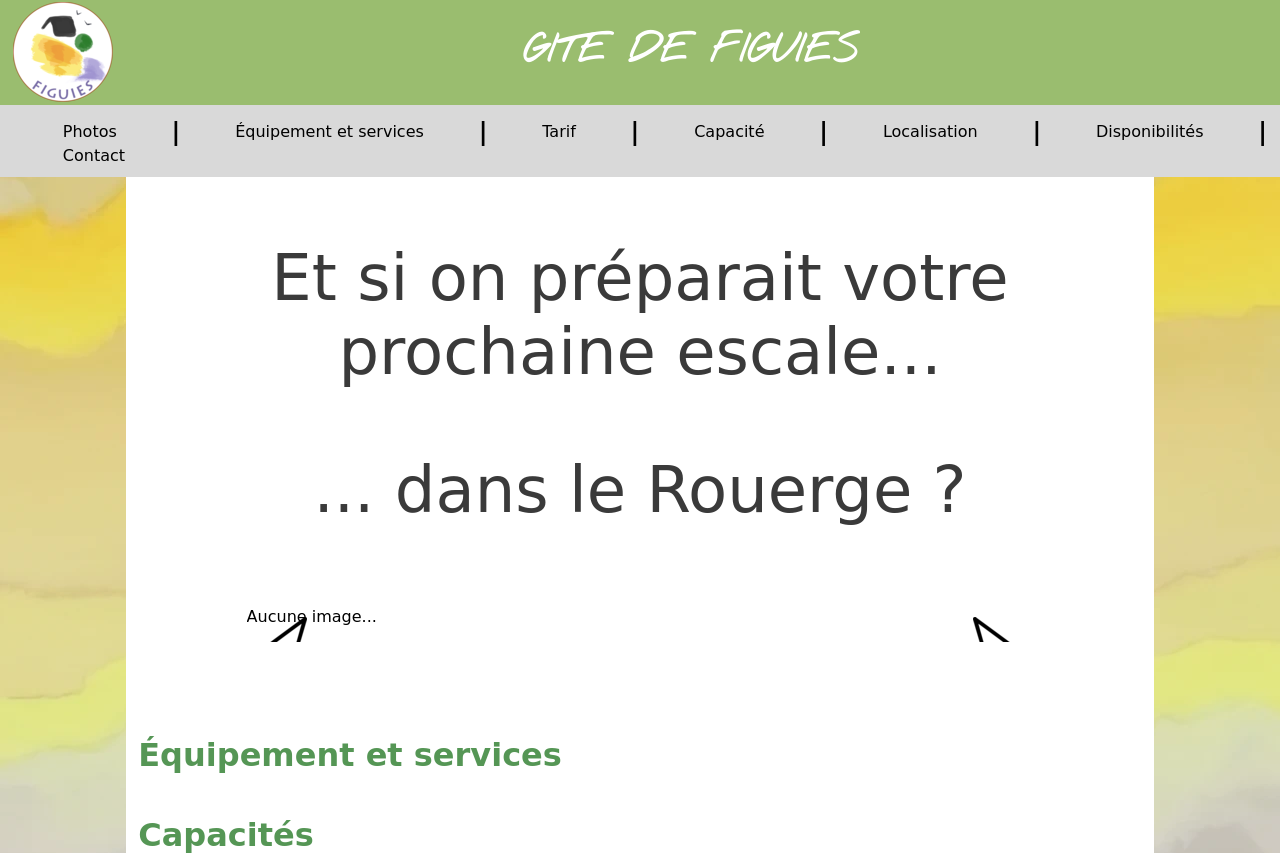
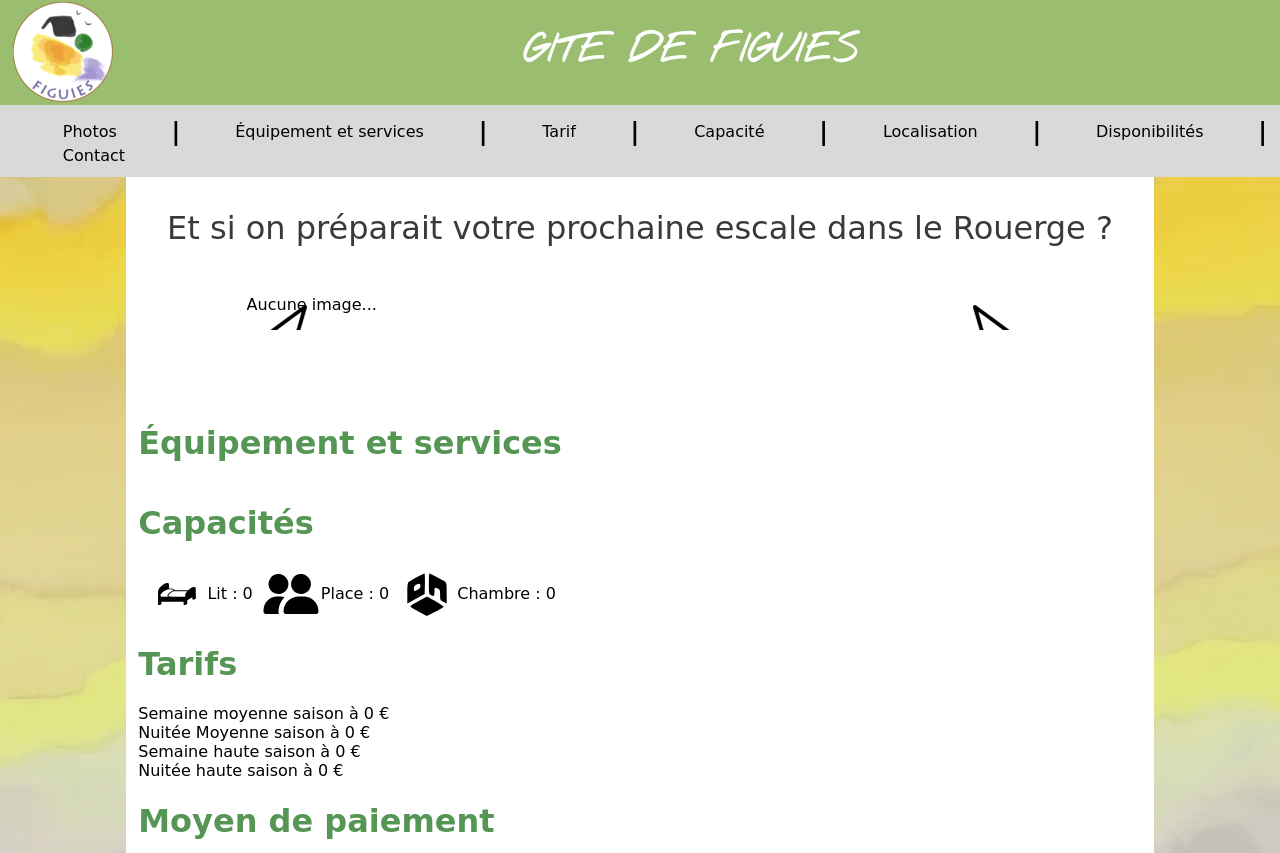
Before and after one commit to Lethlos/site-web-mouly, a PHP site: page / in a window 1280 px wide. Shown: the top 853 px of the page. Run offline with PHP 8.4, Linux system fonts and the light colour scheme; data that the repository does not hold is empty; some libraries are stand-ins or nearby versions; some web fonts are replaced.

Commit message:
Update index.php

```diff
--- a/index.php
+++ b/index.php
@@ -43,10 +43,7 @@
 		</header>
 		<div class="flex_row_center">
 		<div class="content">
-		<div class="firstSentence ">
-			<p class="firstSentence "> Et si on préparait votre prochaine escale...</p>
-			<p class="firstSentence ">... dans le Rouerge ? </p>
-		</div>
+		<p class="firstSentence "> Et si on préparait votre prochaine escale dans le Rouerge ?</p>
 		<!-- Conteneur principal de tout le diaporama -->
 		<div class="flex_division_diapo">
 			<div> </div>
```
